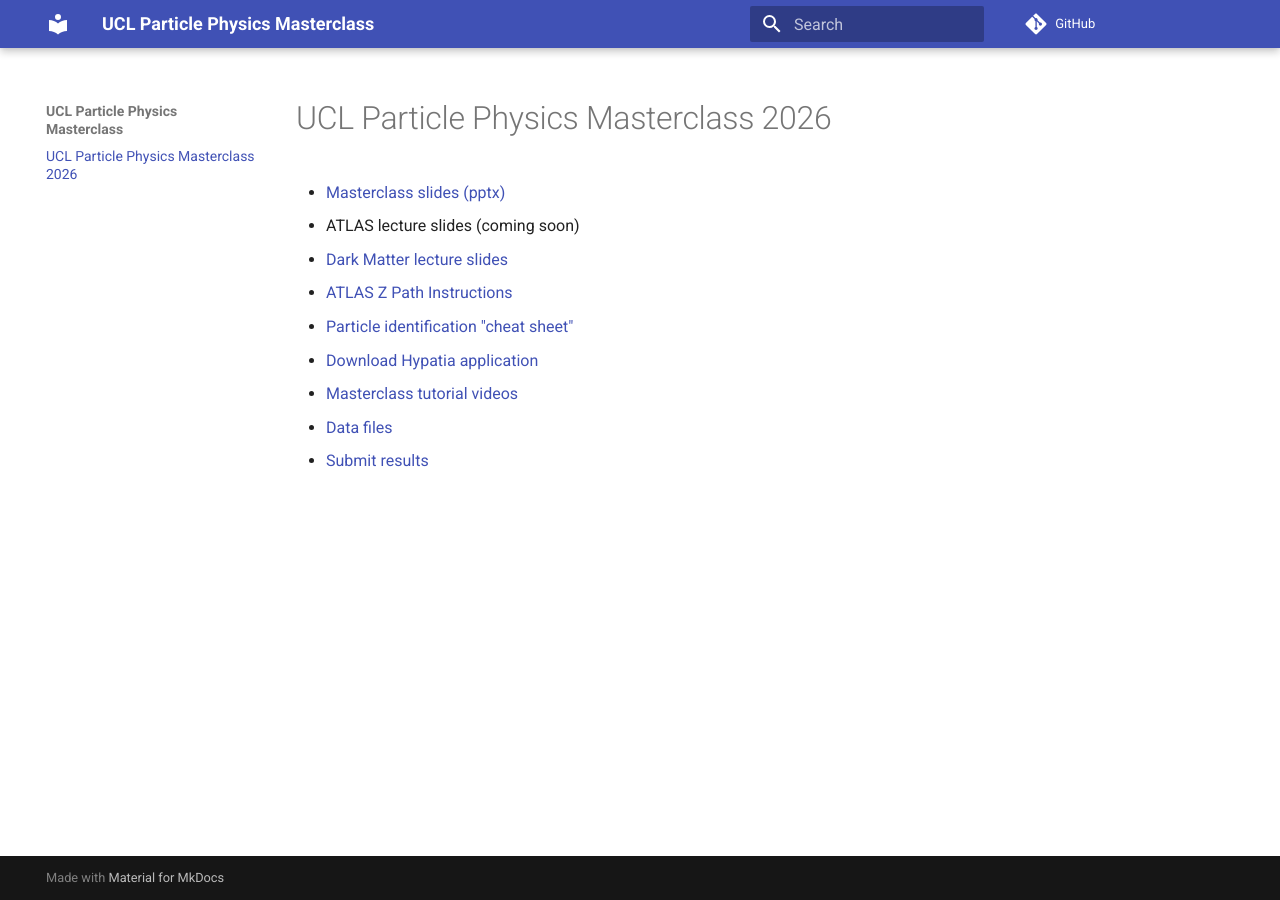
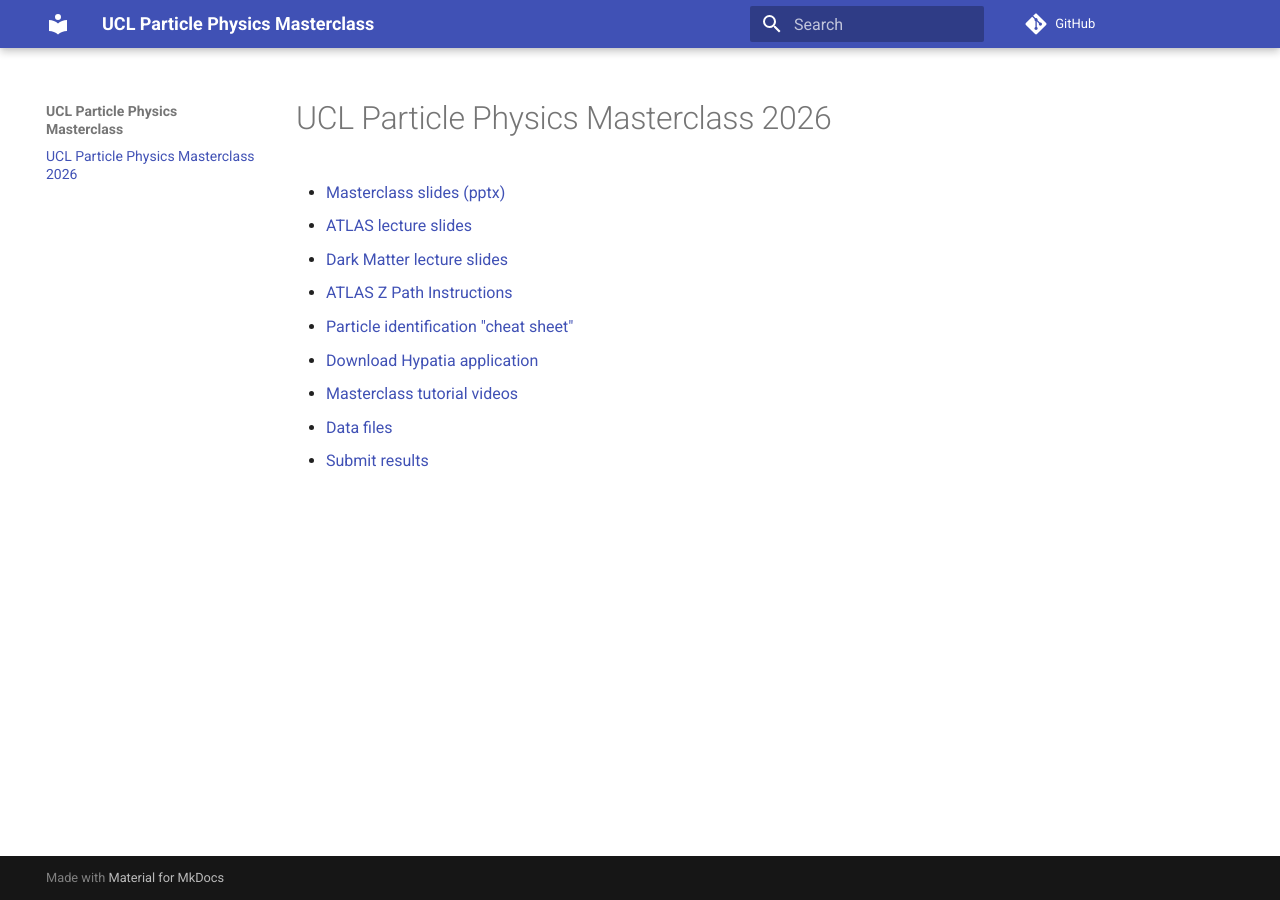
Before and after one commit to UCL-HEP/masterclass, an MkDocs documentation site: the page built from docs/index.md, in a window 1280 px wide. Built offline with MkDocs 1.6.1 and Material for MkDocs 9.7.7, drawn with Linux system fonts in a browser that asks for light colours; comment, search, counter and statistics services are not loaded.

Commit message:
add ATLAS slides

```diff
--- a/docs/index.md
+++ b/docs/index.md
@@ -2,7 +2,7 @@
 
 
 - [Masterclass slides (pptx)](ucl-slides-2026.pptx)
-- ATLAS lecture slides (coming soon)
+- [ATLAS lecture slides](ATLAS-overview-masterclass2026.pdf)
 - [Dark Matter lecture slides](https://docs.google.com/presentation/d/1errOp52OWIS55s0ODO22_9CbZqBrA3yz3JhQ0poNL2Q/edit?usp=sharing)
 - [ATLAS Z Path Instructions](https://atlas.physicsmasterclasses.org/en/zpath.htm)
 - [Particle identification "cheat sheet"](cheat-sheet_en.pdf)
```
Also changed, not shown: 1 other file.
